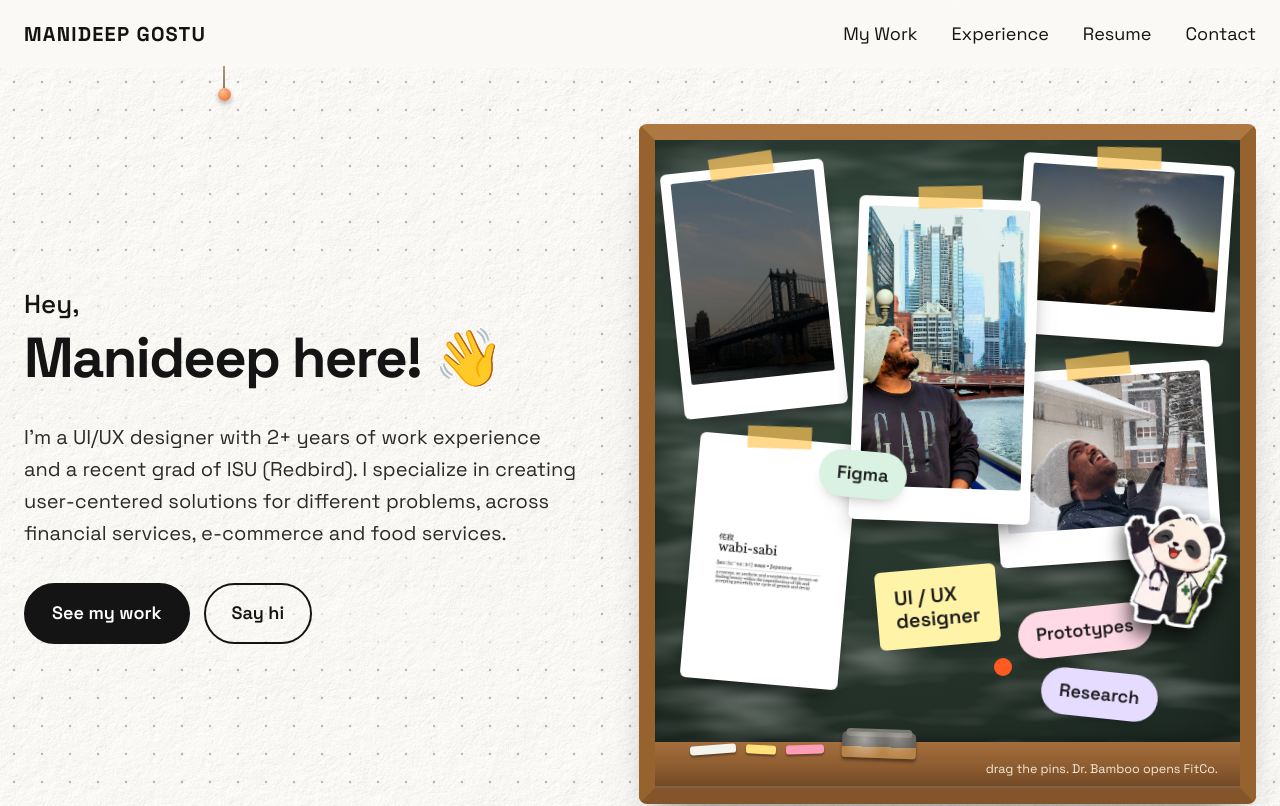
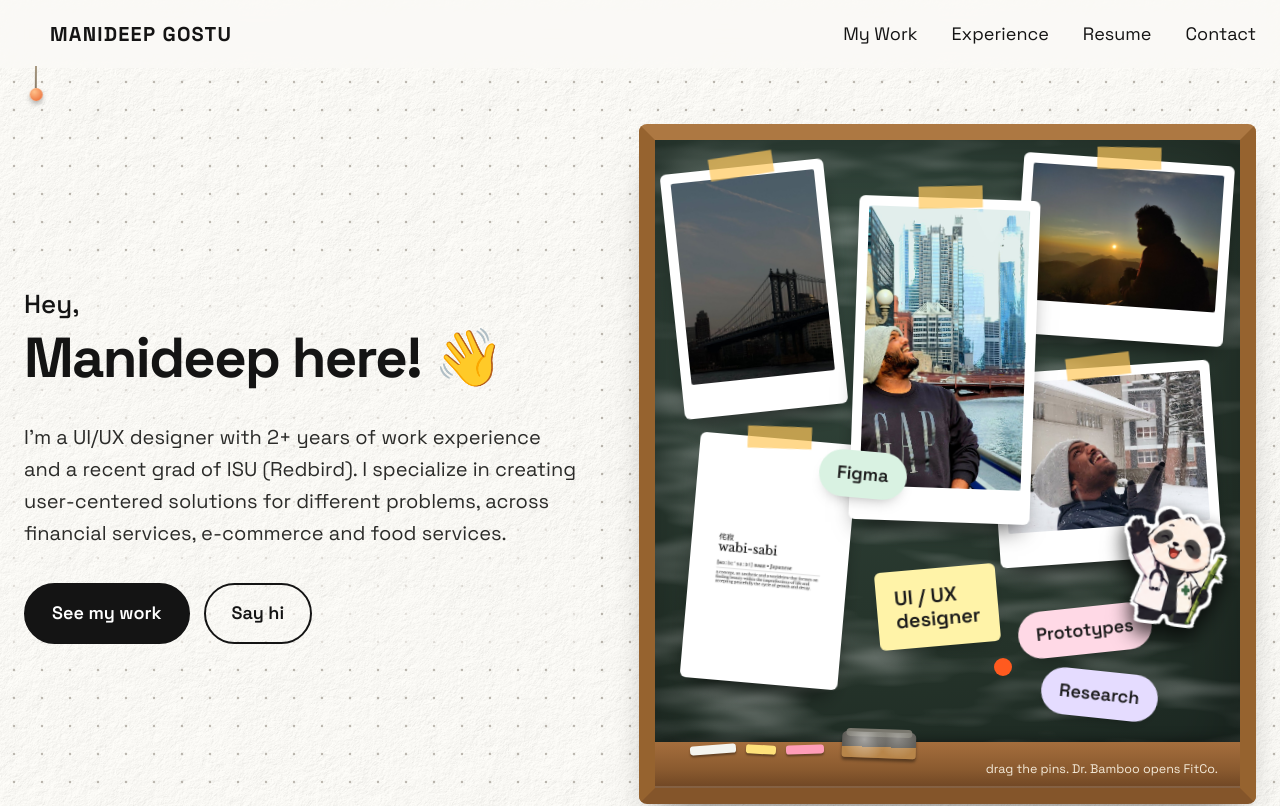
Before and after one commit to Manideep984/Portfolio, a plain HTML site: page index.html in a window 1280 px wide. Shown: the top 806 px of the page. Drawn offline with Linux system fonts and the light colour scheme.

Commit message:
Pull cord moves before the name and swings, scroll pushes it
Co-Authored-By: Claude Sonnet 5.5 <noreply@anthropic.com>
Claude-Session: https://claude.ai/code/session_01Cr2AtvkiZwvN3E31Cqk8Qy

```diff
--- a/index.html
+++ b/index.html
@@ -8,7 +8,7 @@
 <nav class="nav"><div class="wrap">
   <a class="brand" href="index.html">Manideep Gostu</a>
   <ul><li><a class="link" href="index.html#work">My Work</a></li><li><a class="link" href="index.html#experience">Experience</a></li><li><a class="link" href="https://drive.google.com/file/d/1lk64tgQct_yPAMCGnlm1fvzuZqLw3ZTP/view?usp=sharing" target="_blank" rel="noopener">Resume</a></li><li><a class="link" href="index.html#contact">Contact</a></li></ul>
-  <button class="cord" type="button" aria-label="Pull to go back to the top" title="Pull me"><i class="str"></i><i class="bead"></i></button>
+  <button class="cord" type="button" aria-label="Pull to go back to the top" title="Pull me"><span class="in"><i class="str"></i><i class="bead"></i></span></button>
 </div></nav>
 <header class="hero"><canvas class="dots" aria-hidden="true"></canvas><div class="wrap">
   <div>
--- a/script.js
+++ b/script.js
@@ -87,8 +87,10 @@ window.addEventListener('resize',size);if(document.fonts&&document.fonts.ready)d
 
 /* pull cord next to the name: drag it down, let go, it springs back and takes you to the top */
 (function(){var c=document.querySelector('.cord'),b=document.querySelector('.brand');if(!c||!b)return;
-function place(){c.style.left=(b.offsetLeft+b.offsetWidth+18)+'px'}place();window.addEventListener('resize',place);if(document.fonts&&document.fonts.ready)document.fonts.ready.then(place);
-var sy=0,on=false,dy=0;
+function place(){c.style.left=(b.offsetLeft-14)+'px'}place();window.addEventListener('resize',place);if(document.fonts&&document.fonts.ready)document.fonts.ready.then(place);
+var sy=0,on=false,dy=0,ang=0,vel=0,sw=false,lastY=window.scrollY,calm=window.matchMedia('(prefers-reduced-motion: reduce)').matches;
+function swing(){vel+=-0.014*ang-0.035*vel;ang+=vel;c.style.setProperty('--ang',ang.toFixed(2)+'deg');if(Math.abs(ang)<0.04&&Math.abs(vel)<0.04){ang=0;vel=0;c.style.setProperty('--ang','0deg');sw=false}else requestAnimationFrame(swing)}
+window.addEventListener('scroll',function(){var y=window.scrollY,d=y-lastY;lastY=y;if(calm||on)return;vel+=Math.max(-2.2,Math.min(2.2,d*0.05));if(!sw){sw=true;requestAnimationFrame(swing)}},{passive:true});
 function top(){window.scrollTo({top:0,behavior:'smooth'})}
 c.addEventListener('pointerdown',function(e){on=true;sy=e.clientY;dy=0;c.setPointerCapture(e.pointerId);c.classList.add('pull');e.preventDefault()});
 c.addEventListener('pointermove',function(e){if(!on)return;dy=Math.max(0,Math.min(72,(e.clientY-sy)*.85));c.style.setProperty('--pull',dy+'px')});
--- a/style.css
+++ b/style.css
@@ -549,3 +549,11 @@ body:not(.plain){background:transparent}
 #work{position:relative;isolation:isolate}
 #work .paper{position:absolute;inset:0;width:100%;height:100%;object-fit:cover;z-index:-1;pointer-events:none;-webkit-mask-image:linear-gradient(transparent,#000 24%,#000 82%,transparent);mask-image:linear-gradient(transparent,#000 24%,#000 82%,transparent)}
 @media (prefers-reduced-motion:reduce){#work .paper{display:none}}
+
+/* v19: cord sits before the name and sways; scrolling gives it a push */
+@media (min-width:521px){.nav .brand{margin-left:26px}}
+.cord{transform-origin:50% 0;rotate:var(--ang,0deg)}
+.cord .in{display:block;transform-origin:50% 0;animation:idle 4.6s ease-in-out infinite}
+@keyframes idle{0%,100%{rotate:-2.4deg}50%{rotate:2.4deg}}
+.cord.pull .in{animation:none}
+@media (prefers-reduced-motion:reduce){.cord .in{animation:none}}
```
